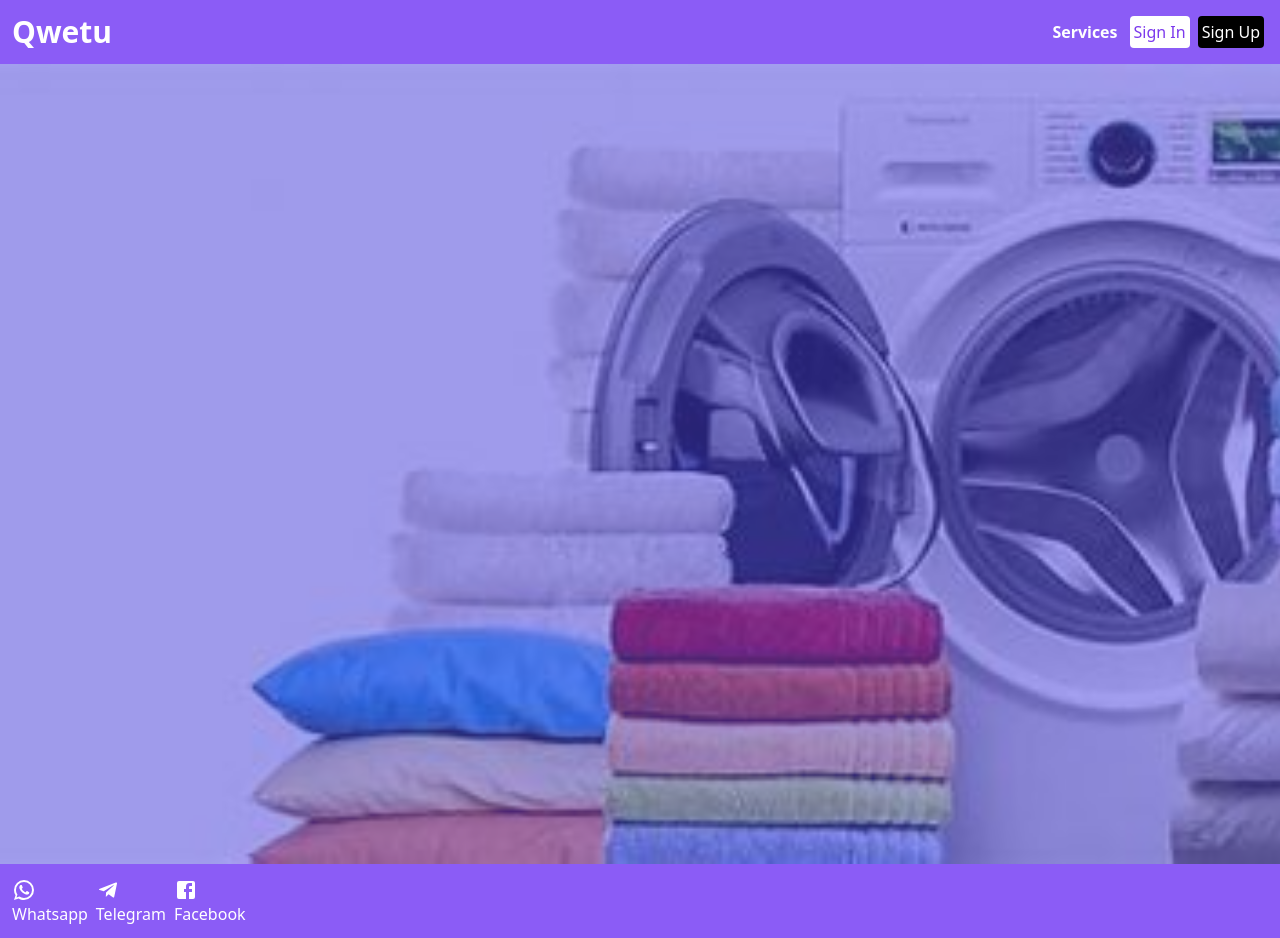
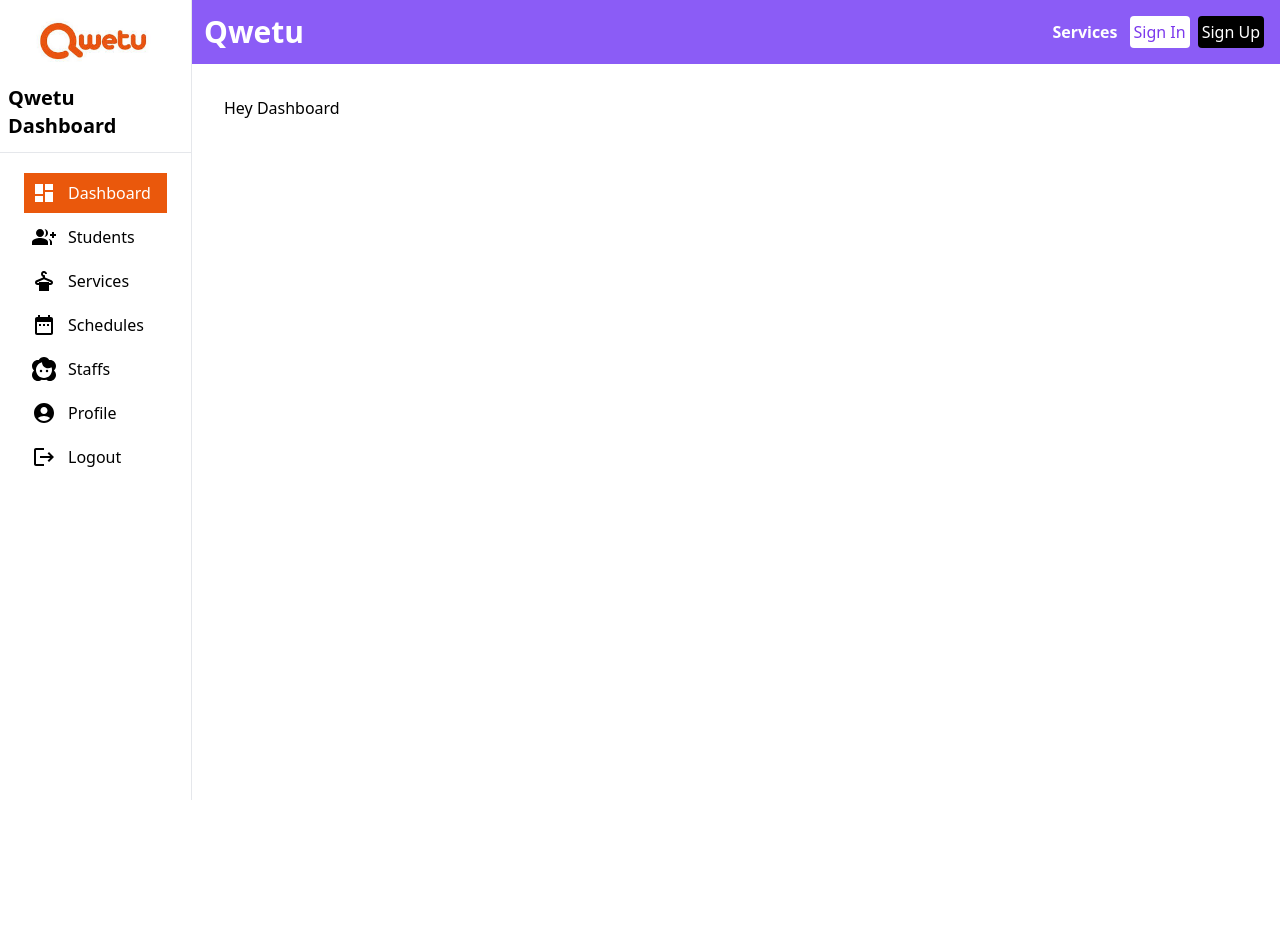
Before and after one commit to wamae-ndiritu/qwetu_laundry_booking_system, a React (Vite) app in the folder frontend/: page / in a window 1280 px wide. After the commit the page ends 800 px from the top, so only its background shows below. Built offline with nearby package versions, Linux system fonts and the light colour scheme.

Commit message:
Add sidebar design and dash layout

```diff
--- a/frontend/src/App.jsx
+++ b/frontend/src/App.jsx
@@ -2,15 +2,26 @@ import { BrowserRouter as Router, Routes, Route } from "react-router-dom";
 import HomePage from "./pages/HomePage";
 import Login from "./pages/LoginPage";
 import RegisterPage from "./pages/RegisterPage";
-import SideBar from "./components/SideBar";
+import DashBoardLayout from "./components/DashBoardLayout";
+import StudentsPage from "./pages/StudentsPage";
+import ServicesPage from "./pages/ServicesPage";
+import SchedulesPage from "./pages/SchedulesPage";
+import StaffsPage from "./pages/StaffsPage";
+import ProfilePage from "./pages/ProfilePage";
 function App() {
   return (
     <Router>
-      <SideBar />
       <Routes>
-        <Route path="/" element={<HomePage />} />
-        <Route path="/login" element={<Login />} />
-        <Route path="/register" element={<RegisterPage />} />
+        <Route path='/login' element={<Login />} />
+        <Route path='/register' element={<RegisterPage />} />
+        <Route element={<DashBoardLayout />}>
+          <Route path='/' element={<HomePage />} />
+          <Route path='/students' element={<StudentsPage />} />
+          <Route path='/laundry-services' element={<ServicesPage />} />
+          <Route path='/schedules' element={<SchedulesPage />} />
+          <Route path='/staff' element={<StaffsPage />} />
+          <Route path='/profile' element={<ProfilePage />} />
+        </Route>
       </Routes>
     </Router>
   );
--- /dev/null
+++ b/frontend/src/components/DashBoardLayout.jsx
@@ -0,0 +1,30 @@
+import { Outlet, Navigate } from "react-router-dom";
+import SideBar from "./SideBar";
+import Navbar from "./Navbar";
+
+const DashBoardLayout = () => {
+  const userInfo = {
+    token: {
+      access: true,
+    },
+  };
+  if (userInfo?.token?.access) {
+    return (
+      <div className='flex h-screen overflow-hidden'>
+        <SideBar />
+        <div className='flex flex-col flex-1 overflow-y-auto overflow-x-hidden'>
+          <Navbar />
+          <main>
+            <div className='px-4 sm:px-6 lg:px-8 py-8 w-full max-w-9xl mx-auto'>
+              <Outlet />
+            </div>
+          </main>
+        </div>
+      </div>
+    );
+  }
+
+  return <Navigate to='/login' />;
+};
+
+export default DashBoardLayout;
--- a/frontend/src/components/SideBar.jsx
+++ b/frontend/src/components/SideBar.jsx
@@ -1,10 +1,122 @@
-import DashboardCustomizeIcon from "@mui/icons-material/DashboardCustomize";
-import PersonOutlineIcon from "@mui/icons-material/PersonOutline";
+import { NavLink } from "react-router-dom";
+import DashboardIcon from "@mui/icons-material/Dashboard";
+import AccountCircleIcon from "@mui/icons-material/AccountCircle";
+import LogoutIcon from "@mui/icons-material/Logout";
+import GroupAddIcon from "@mui/icons-material/GroupAdd";
+import DryCleaningIcon from "@mui/icons-material/DryCleaning";
+import DateRangeIcon from "@mui/icons-material/DateRange";
+import Face2Icon from "@mui/icons-material/Face2";
+// import { useDispatch } from "react-redux";
+// import { logout } from "../../redux/actions/userActions";
 const SideBar = () => {
+  // const dispatch = useDispatch();
+
+  // const handleLogout = () => {
+  //   dispatch(logout());
+  // };
   return (
-    <div className="w-48 bg-white ">
-      <section></section>
+    <div className='bg-white text-black w-48 py-4 border-r'>
+      <div className='w-full border-b px-2 flex flex-col items-center'>
+        <img
+          src='/qwetu.jpeg'
+          alt='spms'
+          className='w-32 h-14 object-cover rounded'
+        />
+        <h5 className='my-3 text-xl font-semibold'>Qwetu Dashboard</h5>
+      </div>
+      <div className='px-2 py-4'>
+        <ul className='list-type-none px-4'>
+          <li className='my-1'>
+            <NavLink
+              to='/'
+              className={({ isActive }) =>
+                isActive
+                  ? "flex gap-3 p-2 bg-orange-600 text-white"
+                  : "flex gap-3 p-2 hover:bg-orange-600 hover:text-white"
+              }
+            >
+              <DashboardIcon />
+              <h6>Dashboard</h6>
+            </NavLink>
+          </li>
+          <li className='my-1'>
+            <NavLink
+              to='/students'
+              className={({ isActive }) =>
+                isActive
+                  ? "flex gap-3 p-2 bg-orange-600 text-white"
+                  : "flex gap-3 p-2 hover:bg-orange-600 hover:text-white"
+              }
+            >
+              <GroupAddIcon />
+              <h6>Students</h6>
+            </NavLink>
+          </li>
+          <li className='my-1'>
+            <NavLink
+              to='/laundry-services'
+              className={({ isActive }) =>
+                isActive
+                  ? "flex gap-3 p-2 bg-orange-600 text-white"
+                  : "flex gap-3 p-2 hover:bg-orange-600 hover:text-white"
+              }
+            >
+              <DryCleaningIcon />
+              <h6>Services</h6>
+            </NavLink>
+          </li>
+          <li className='my-1'>
+            <NavLink
+              to='/schedules'
+              className={({ isActive }) =>
+                isActive
+                  ? "flex gap-3 p-2 bg-orange-600 text-white"
+                  : "flex gap-3 p-2 hover:bg-orange-600 hover:text-white"
+              }
+            >
+              <DateRangeIcon />
+              <h6>Schedules</h6>
+            </NavLink>
+          </li>
+          <li className='my-1'>
+            <NavLink
+              to='/staff'
+              className={({ isActive }) =>
+                isActive
+                  ? "flex gap-3 p-2 bg-orange-600 text-white"
+                  : "flex gap-3 p-2 hover:bg-orange-600 hover:text-white"
+              }
+            >
+              <Face2Icon />
+              <h6>Staffs</h6>
+            </NavLink>
+          </li>
+          <li className=''>
+            <NavLink
+              to='/profile'
+              className={({ isActive }) =>
+                isActive
+                  ? "flex gap-3 p-2 bg-orange-600 text-white"
+                  : "flex gap-3 p-2 hover:bg-orange-600 hover:text-white"
+              }
+            >
+              <AccountCircleIcon />
+              <h6>Profile</h6>
+            </NavLink>
+          </li>
+          <li className='my-1'>
+            <button
+              className='flex gap-3 p-2 cursor-pointer hover:bg-orange-600 hover:text-white'
+              // onClick={handleLogout}
+            >
+              <LogoutIcon />
+              <h6>Logout</h6>
+            </button>
+          </li>
+        </ul>
+      </div>
     </div>
   );
 };
+
 export default SideBar;
--- a/frontend/src/pages/HomePage.jsx
+++ b/frontend/src/pages/HomePage.jsx
@@ -1,14 +1,7 @@
-import { Link } from "react-router-dom";
-import Navbar from "../components/navbar";
-import Footer from "../components/Footer";
 const HomePage = () => {
   return (
     <div>
-      <Navbar />
-      <div className="h-screen relative homepage">
-        <div className="  absolute top-0 bottom-0 left-0 right-0 overlay"></div>
-      </div>
-      <Footer />
+      <p>Hey Dashboard</p>
     </div>
   );
 };
--- /dev/null
+++ b/frontend/src/pages/ProfilePage.jsx
@@ -0,0 +1,7 @@
+const ProfilePage = () => {
+  return (
+    <div>ProfilePage</div>
+  )
+}
+
+export default ProfilePage
--- /dev/null
+++ b/frontend/src/pages/SchedulesPage.jsx
@@ -0,0 +1,7 @@
+const SchedulesPage = () => {
+  return (
+    <div>SchedulesPage</div>
+  )
+}
+
+export default SchedulesPage
--- /dev/null
+++ b/frontend/src/pages/ServicesPage.jsx
@@ -0,0 +1,7 @@
+const ServicesPage = () => {
+  return (
+    <div>ServicesPage</div>
+  )
+}
+
+export default ServicesPage
--- /dev/null
+++ b/frontend/src/pages/StaffsPage.jsx
@@ -0,0 +1,7 @@
+const StaffsPage = () => {
+  return (
+    <div>StaffsPage</div>
+  )
+}
+
+export default StaffsPage
--- /dev/null
+++ b/frontend/src/pages/StudentsPage.jsx
@@ -0,0 +1,7 @@
+const StudentsPage = () => {
+  return (
+    <div>StudentsPage</div>
+  )
+}
+
+export default StudentsPage
```
Also changed, not shown: frontend/public/qwetu.jpeg (added), frontend/src/components/Navbar.jsx (renamed from frontend/src/components/navbar.jsx).
